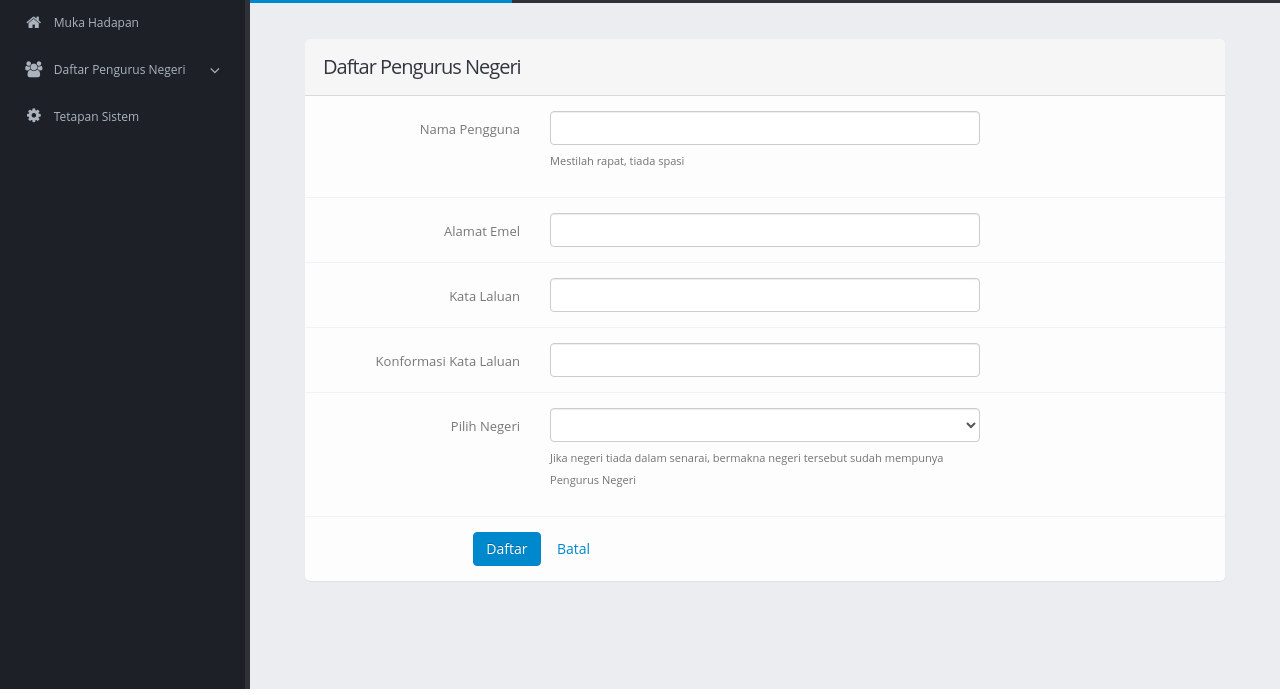
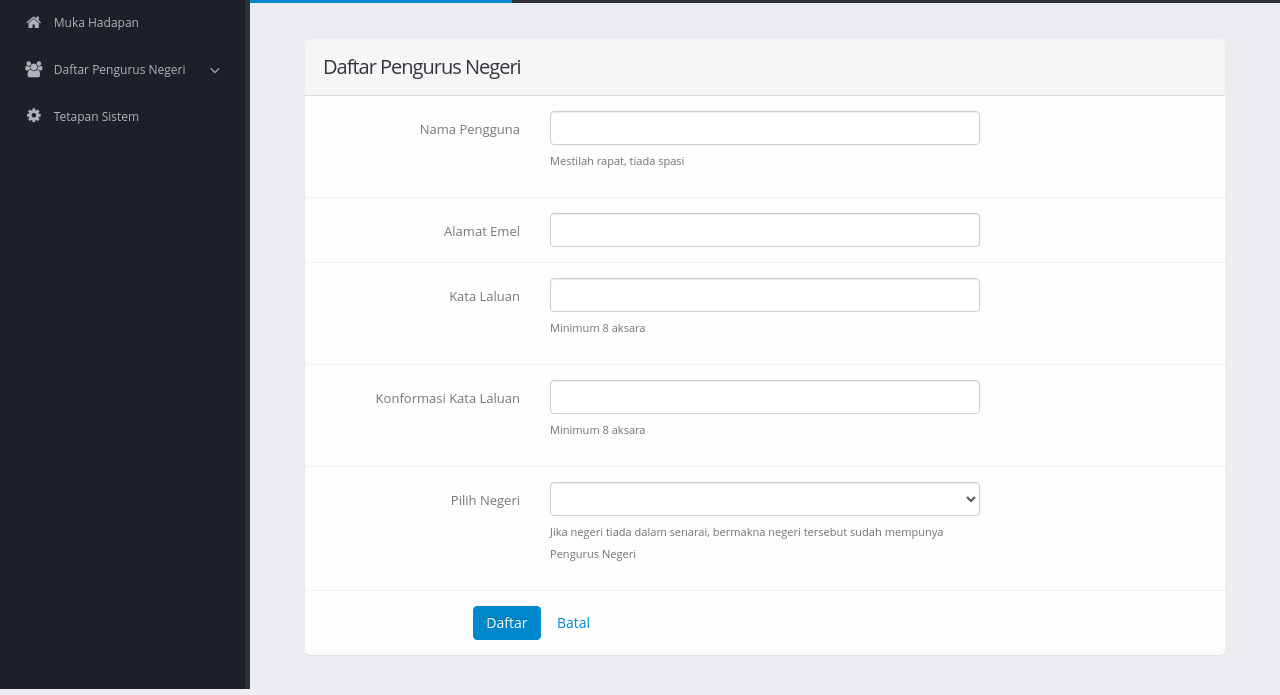
Before and after one commit to AmirolAhmad/lbr, a Rails app: page /state_managers/new in a window 1280 px wide. Shown: the part 111-806 px from the top of the page. Run offline with Rails 7, Linux system fonts and the light colour scheme; the visitor is signed in with stand-in values (Sample User, id 1); data comes from the database, SQL or seed files in the repository; style sheets or scripts are compiled from the project's sources; some libraries are stand-ins or nearby versions.

Commit message:
add help text

```diff
--- a/app/views/state_managers/_form.html.erb
+++ b/app/views/state_managers/_form.html.erb
@@ -30,6 +30,7 @@
   <%= f.label :password, "Kata Laluan", class: "col-md-3 control-label" %>
   <div class="col-md-6">
     <%= f.password_field :password, :class => "form-control", required: true %>
+    <p class="help-block small">Minimum 8 aksara</p>
   </div>
 </div>
 
@@ -37,6 +38,7 @@
   <%= f.label :password_confirmation, "Konformasi Kata Laluan", class: "col-md-3 control-label" %>
   <div class="col-md-6">
     <%= f.password_field :password_confirmation, :class => "form-control", required: true %>
+    <p class="help-block small">Minimum 8 aksara</p>
   </div>
 </div>
 
--- a/app/views/team_managers/_form.html.erb
+++ b/app/views/team_managers/_form.html.erb
@@ -37,6 +37,7 @@
   <%= f.label :password, "Kata Laluan", class: "col-md-3 control-label" %>
   <div class="col-md-6">
     <%= f.password_field :password, :class => "form-control", required: true %>
+    <p class="help-block small">Minimum 8 aksara</p>
   </div>
 </div>
 
@@ -44,6 +45,7 @@
   <%= f.label :password_confirmation, "Konformasi Kata Laluan", class: "col-md-3 control-label" %>
   <div class="col-md-6">
     <%= f.password_field :password_confirmation, :class => "form-control", required: true %>
+    <p class="help-block small">Minimum 8 aksara</p>
   </div>
 </div>
 
```
